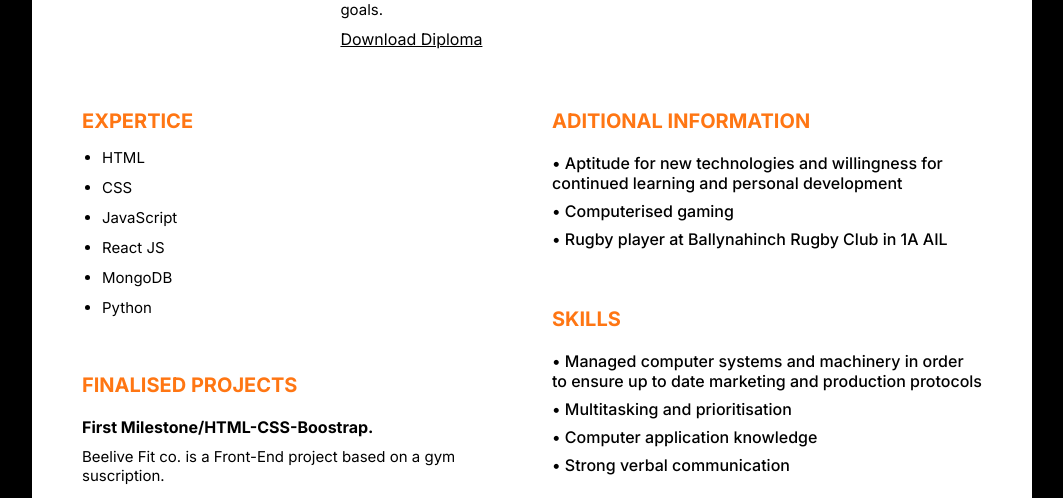
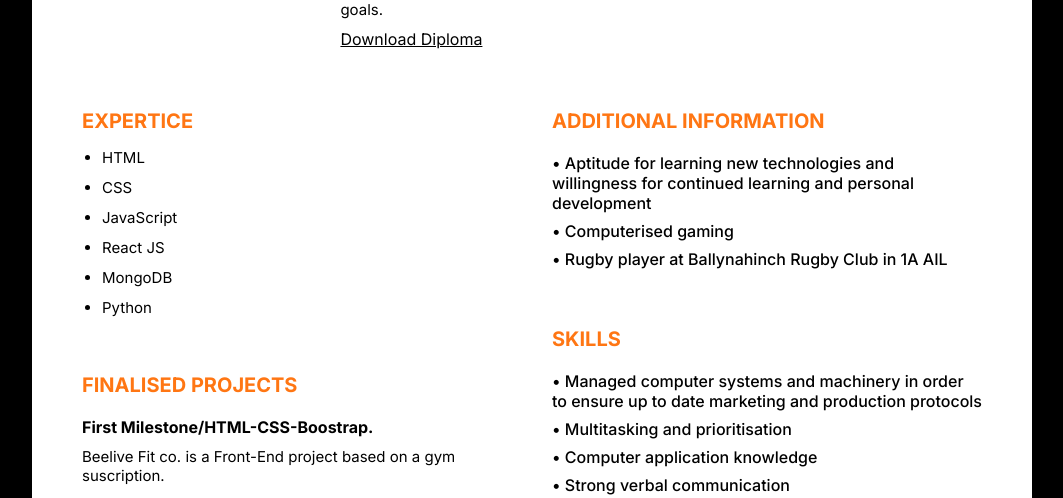
Before and after one commit to ignakio/Resumecv, a plain HTML site: page index.html in a window 1280 px wide. Shown: the part 302-800 px from the top of the page, without its empty margins (108-1171 px from the left). Drawn offline with nearby package versions, Linux system fonts and the light colour scheme.

Commit message:
More grammar errors

```diff
--- a/index.html
+++ b/index.html
@@ -89,9 +89,9 @@
     </div>
     <div class="group-2">
       <div class="exp">
-        <h3 class="title">Aditional Information</h3>
+        <h3 class="title">Additional Information</h3>
         <div class="exp_item">
-          <h4 class="item_title">• Aptitude for new technologies and willingness for continued learning and personal
+          <h4 class="item_title">• Aptitude for learning new technologies and willingness for continued learning and personal
             development
           </h4>
           <h4 class="item_title">• Computerised gaming
```
